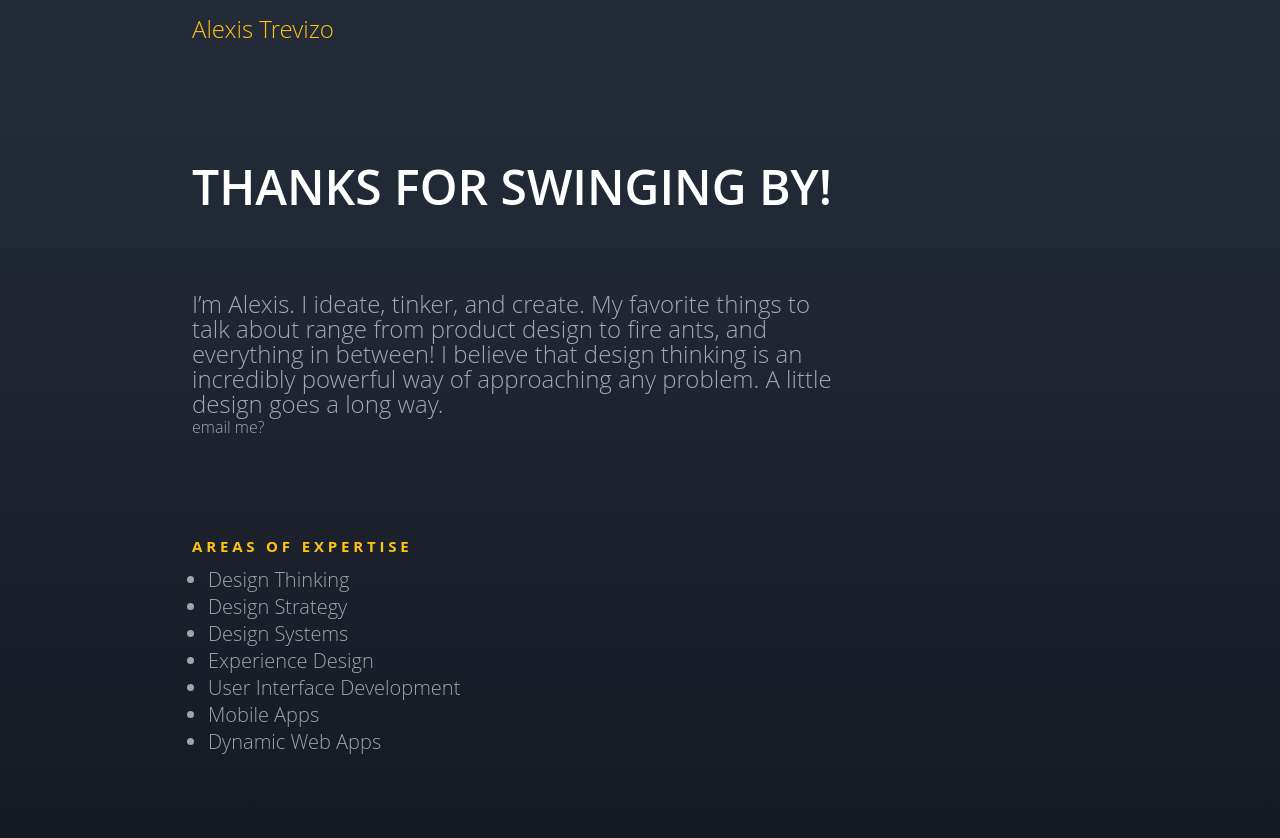
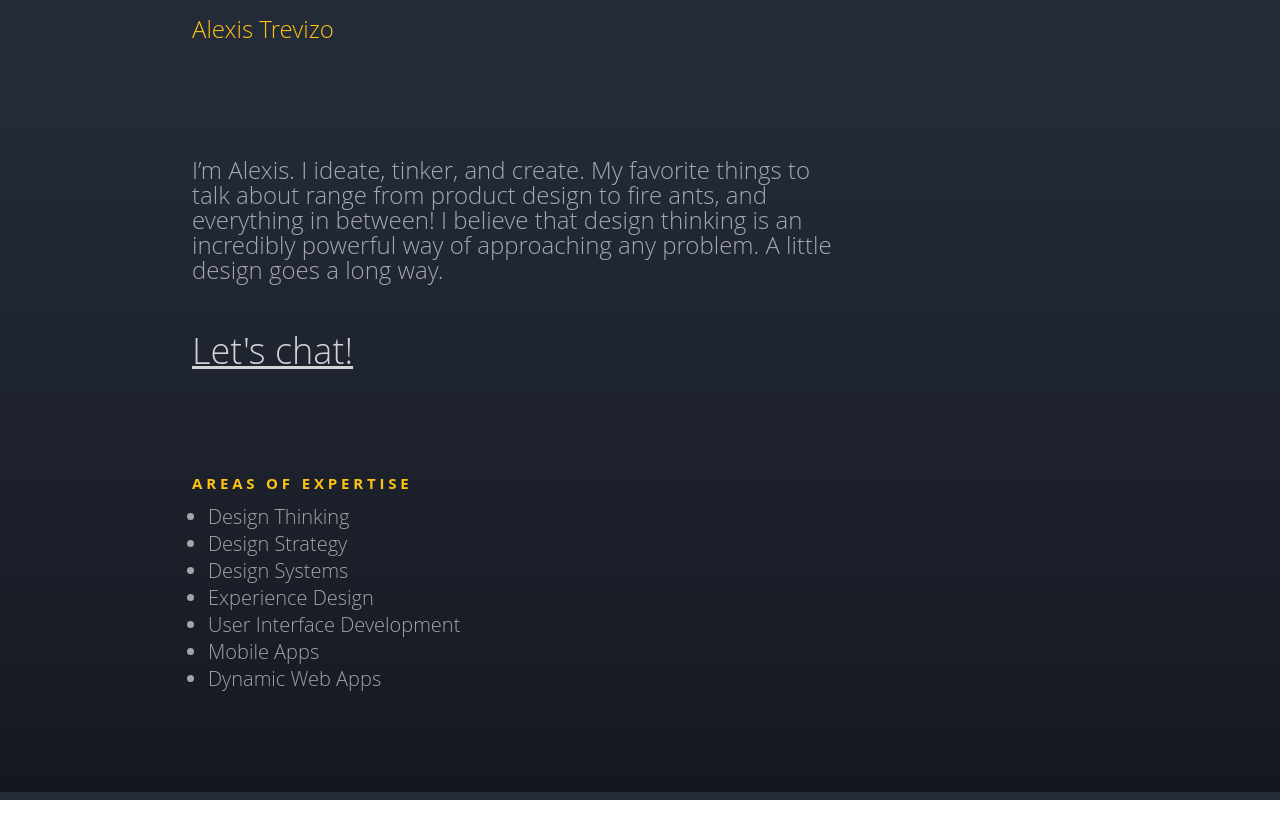
Before and after one commit to SuperAppleSauce/Port2018, a plain HTML site: page about.html in a window 1280 px wide. After the commit the page ends 800 px from the top, so only its background shows below. Drawn offline with Linux system fonts and the light colour scheme.

Commit message:
Update about.html

```diff
--- a/about.html
+++ b/about.html
@@ -26,14 +26,17 @@
 <div class="projectDetails">
 
 
-      <h2 class="eyeBrow">THANKS FOR SWINGING BY!</h2>
+<!--       <h2 class="eyeBrow">THANKS FOR SWINGING BY!</h2> -->
+
+
+<p style="font-size: 24px">I’m Alexis. I ideate, tinker, and create. My favorite things to talk about range from product design to fire ants, and everything in between! I believe that design thinking is an incredibly powerful way of approaching any problem. A little design goes a long way. </p
+
    <br>
 
    <br>
+   <br>
 
-
-<p style="font-size: 24px">I’m Alexis. I ideate, tinker, and create. My favorite things to talk about range from product design to fire ants, and everything in between! I believe that design thinking is an incredibly powerful way of approaching any problem. A little design goes a long way. </p
-  <a  style="color:lightgrey; font-size: 24px;" href="mailto:alexis.c.trevizo@gmail.com">email me?</a>
+  <a  style="color:lightgrey; font-size: 36px;" href="mailto:alexis.c.trevizo@gmail.com">Let's chat!</a>
  <br>
 
    <br>
```
